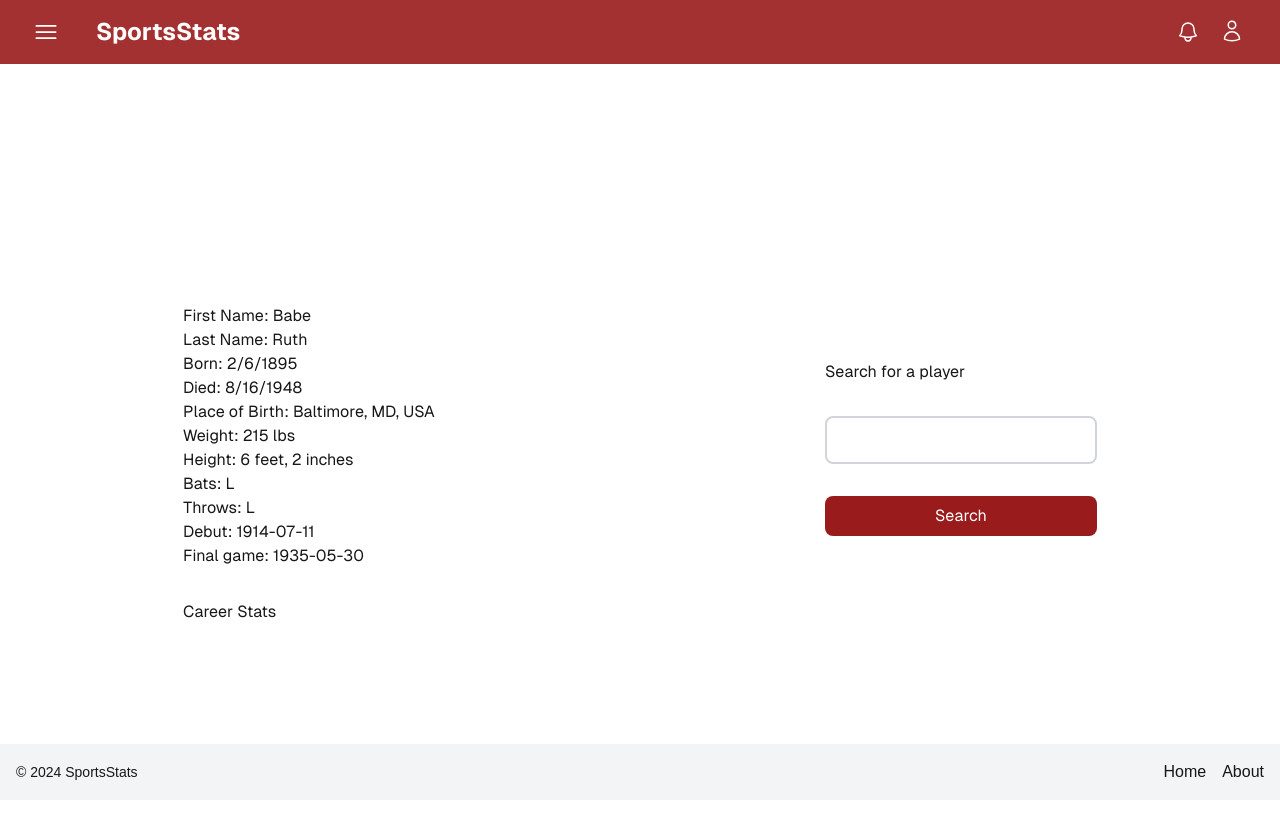
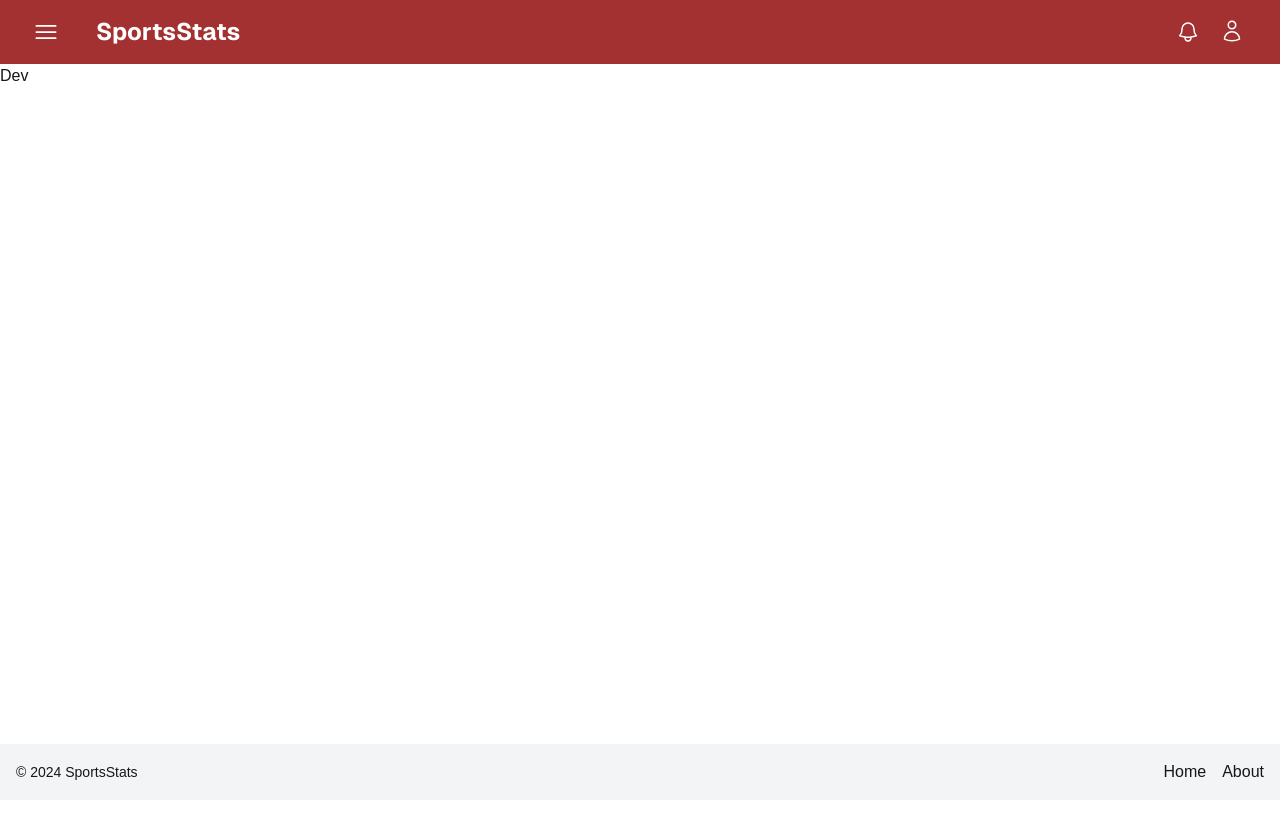
Before and after one commit to JohnDeLeoDev/SportsStats, a Next.js app: page /dev in a window 1280 px wide. Shown: the top 818 px of the page. Built offline with nearby package versions, Linux system fonts and the light colour scheme.

Commit message:
Minor fix.

```diff
--- a/src/app/dev/page.tsx
+++ b/src/app/dev/page.tsx
@@ -1,12 +1,7 @@
 'use client'
-import PlayerComponent from '../components/Player'
-import searchPlayer from '../helpers/searchPlayer'
-import { appContext } from '../app'
-import React from 'react'
-import { Player } from '../types/player'
-import { PlayerResult } from '../types/response'
 
 export default function Dev() {
+    /*
     const {
         userSession,
         playerQuery,
@@ -41,6 +36,7 @@ export default function Dev() {
         },
         [setPlayerResponse, userSession]
     )
+
 
     React.useEffect(() => {
         if (playerResponse && playerResponse.length > 0) {
@@ -136,4 +132,12 @@ export default function Dev() {
             </div>
         </div>
     )
+
+     */
+
+    return (
+        <div>
+            <h1>Dev</h1>
+        </div>
+    )
 }
```
